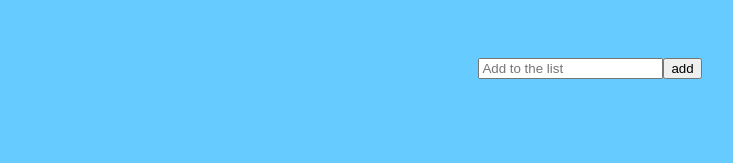
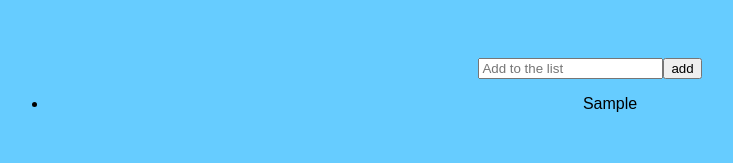
Before and after one commit to bheptin/shoppingList, a React (Create React App) app: page / in a window 1280 px wide. Both pictures are taken after typing "Sample" into the empty fields and a click on the button "add". Shown: the top 163 px of the page, without its empty margins (50-783 px from the left). Built offline with nearby package versions, Linux system fonts and the light colour scheme.

Commit message:
Add messageItems component, add li's to page.

```diff
--- a/src/message.js
+++ b/src/message.js
@@ -1,4 +1,5 @@
 import React, { Component } from 'react';
+import MessageItems from './messageItems.js';
 
 class Message extends Component {
   constructor(props) {
@@ -29,13 +30,17 @@ class Message extends Component {
 
   render() {
     return(
+      <div className="shoppingListMain">
+        <div className="header">
           <form  onSubmit={this.addMessage}>
             <input
             ref={(a) => this._inputElement = a}
             placeholder="Add to the list" />
             <button type="submit">add</button>
-
           </form>
+        </div>
+          <MessageItems entries={this.state.message} />
+      </div>
     );
   };
 }
--- /dev/null
+++ b/src/messageItems.js
@@ -0,0 +1,20 @@
+import React, { Component } from 'react';
+
+class MessageItems extends Component {
+  createTasks(item) {
+    return <li key={item.key}>{item.text}</li>
+  }
+
+  render() {
+    let messageEntries = this.props.entries;
+    let listItems = messageEntries.map(this.createTasks);
+
+    return(
+      <ul className="messageList">
+        {listItems}
+      </ul>
+    );
+  }
+}
+
+export default MessageItems;
```
Also changed, not shown: src/messages.css (added). Lines whose indentation alone changed are shown as unchanged.
